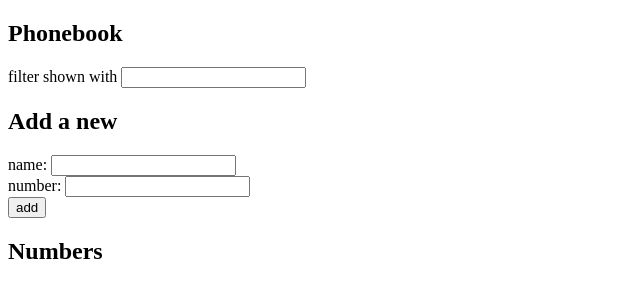
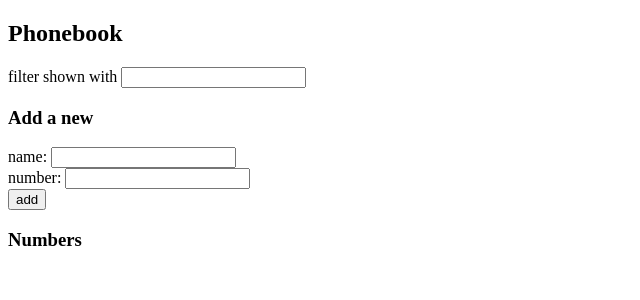
Before and after one commit to A0ak/Part2, a React (Vite) app: page / in a window 1280 px wide. Shown: the top 300 px of the page, without its empty margins (0-640 px from the left). Built offline with nearby package versions, Linux system fonts and the light colour scheme.

Commit message:
exercise 2.10

```diff
--- a/src/App.jsx
+++ b/src/App.jsx
@@ -1,4 +1,30 @@
 import { useState } from 'react'
+
+const Filter = ({ value, onChange }) => (
+  <div>
+    filter shown with <input value={value} onChange={onChange} />
+  </div>
+)
+
+const PersonForm = ({ onSubmit, name, onNameChange, number, onNumberChange }) => (
+  <form onSubmit={onSubmit}>
+    <div>
+      name: <input value={name} onChange={onNameChange} />
+    </div>
+    <div>
+      number: <input value={number} onChange={onNumberChange} />
+    </div>
+    <div>
+      <button type="submit">add</button>
+    </div>
+  </form>
+)
+
+const Persons = ({ persons }) => (
+  <div>
+    {persons.map((person, index) => <p key={index}>{person.name} {person.number}</p>)}
+  </div>
+)
 
 const App = () => {
   const [persons, setPersons] = useState([])
@@ -43,25 +69,22 @@ const App = () => {
   return (
     <div>
       <h2>Phonebook</h2>
-      <div>
-        filter shown with <input value={searchName} onChange={handleSearchChange} />
-      </div>
-      <h2>Add a new</h2>
-      <form onSubmit={addName}>
-        <div>
-          name: <input value={newName} onChange={handleNameChange} />
-        </div>
-        <div>
-          number: <input value={newNumber} onChange={handleNumberChange} />
-        </div>
-        <div>
-          <button type="submit">add</button>
-        </div>
-      </form>
-      <h2>Numbers</h2>
-      <div>
-        {personsToShow.map((person, index) => <p key={index}>{person.name} {person.number}</p>)}
-      </div>
+
+      <Filter value={searchName} onChange={handleSearchChange} />
+
+      <h3>Add a new</h3>
+
+      <PersonForm
+        onSubmit={addName}
+        name={newName}
+        onNameChange={handleNameChange}
+        number={newNumber}
+        onNumberChange={handleNumberChange}
+      />
+
+      <h3>Numbers</h3>
+
+      <Persons persons={personsToShow} />
     </div>
   )
 }
```
Also changed, not shown: 1 other file (tests, documents, lock files or other folders).
